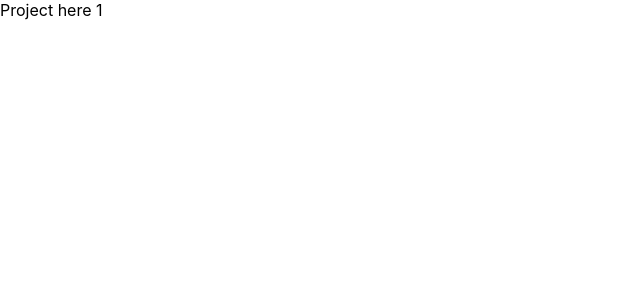
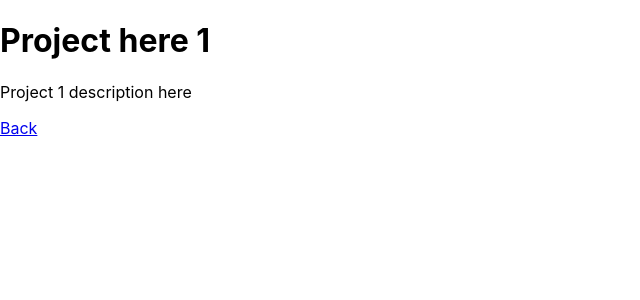
Before and after one commit to qbi11y/portfolio, a React (Create React App) app: page /portfolio/project/1 in a window 1280 px wide. Shown: the top 300 px of the page, without its empty margins (0-640 px from the left). Built offline with nearby package versions, Linux system fonts and the light colour scheme.

Commit message:
added home link

```diff
--- a/src/components/Home/Home.js
+++ b/src/components/Home/Home.js
@@ -1,6 +1,6 @@
 import React from "react";
-// import projects from 'data/projects.json'
-// import { Link } from "react-router-dom";
+import projects from 'data/projects.json'
+import { Link } from "react-router-dom";
 
 const Home = () => (
         <div className="container">
@@ -9,23 +9,24 @@ const Home = () => (
                 <p>Statement about design and tech</p>
             </div>
             <div className="column">
-
-                {/* <ul>
+                <ul>
                     {
                         Object.keys(projects).map((project, index) => {
                             console.log(project)
                             return(
-                                <li key={index}><Link to={"/project/"+ (index+1)}>{ project }</Link></li>
+                                <li key={index}><Link to={"/portfolio/project/"+ (index+1)}>{ project }</Link></li>
                             )
                         })
                     }
-                </ul> */}
+                </ul>
 
                 <ul>
                     <li>Projects</li>
                     <li>Resume</li>
                     <li>Certifications</li>
                     <li>Patents</li>
+                    <li>Contact</li>
+                    <li>Built with...</li>
                 </ul>
             </div>
         </div>
--- a/src/components/Project/Project.js
+++ b/src/components/Project/Project.js
@@ -1,10 +1,15 @@
 import React from "react"
 import { useParams } from "react-router-dom"
+import { Link } from "react-router-dom";
 
 const Project = () => {
     let { id } = useParams()
     return(
-        <div>Project here { id }</div>
+        <div>
+            <h1>Project here { id }</h1>
+            <p>Project { id } description here</p>
+            <p><Link to="/portfolio">Back</Link></p>
+        </div>
     )
 }
 
```
Also changed, not shown: 1 other file (tests, documents, lock files or other folders).
